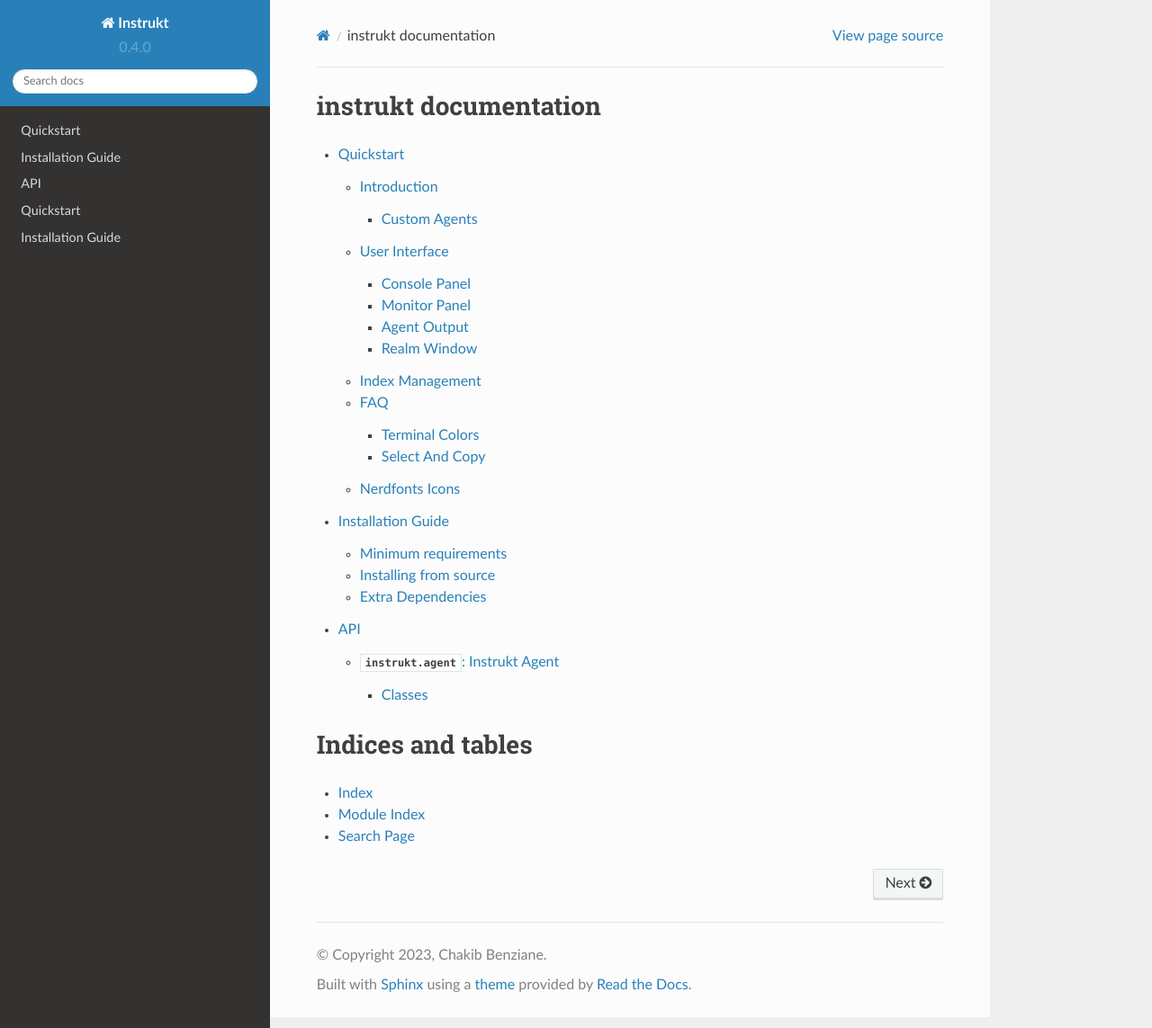
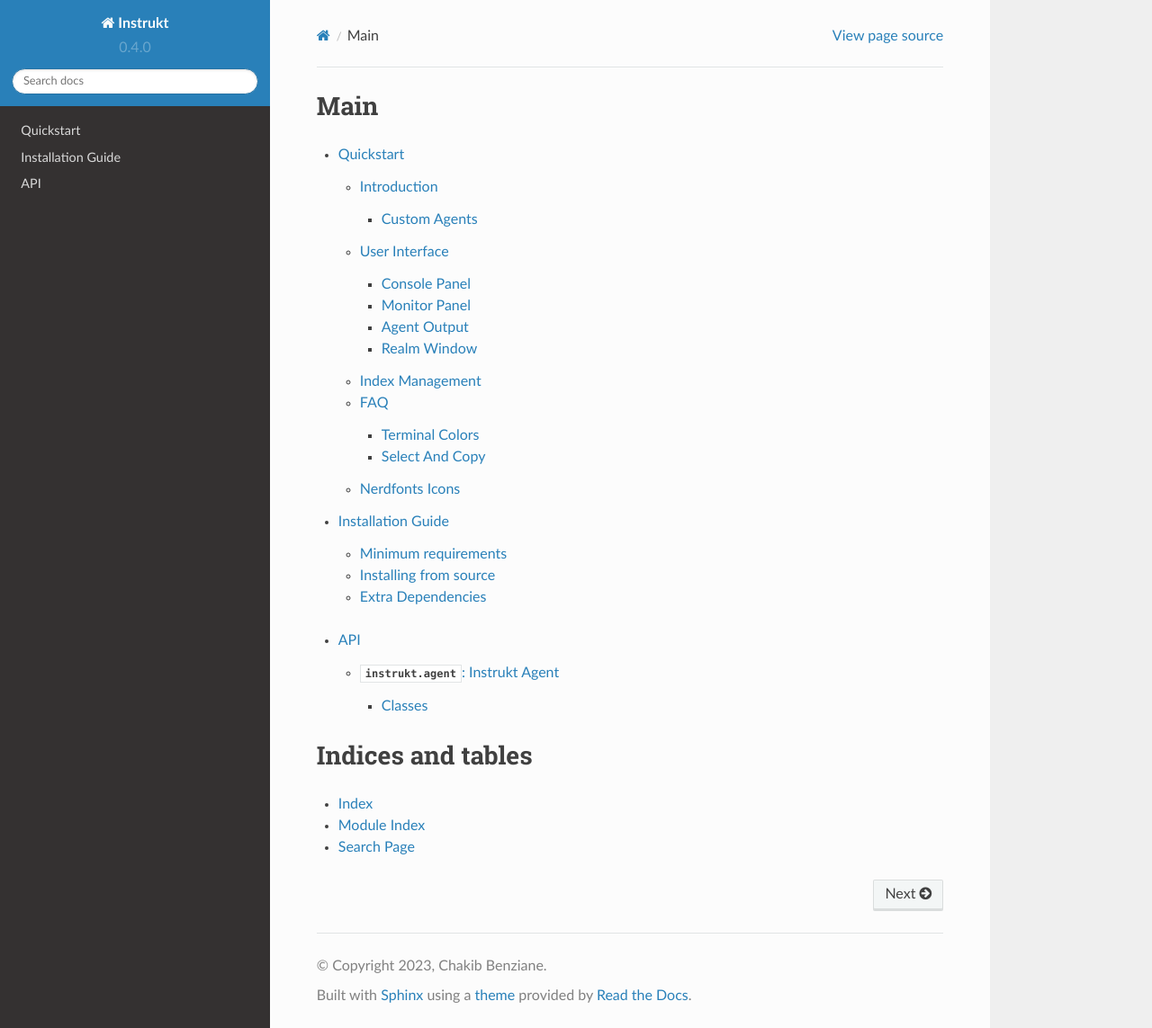
Before and after one commit to blob42/Instrukt, a Sphinx documentation site: the page built from docs/source/index.rst, in a window 1280 px wide and 1143 px high. Shown: the whole window at 90% size. Built offline with Sphinx 7.4.7 and the Read the Docs theme 2.0.0, drawn with Linux system fonts in a browser that asks for light colours.

Commit message:
sphinx doc: fix duplicate entries in sidebar

```diff
--- a/docs/source/conf.py
+++ b/docs/source/conf.py
@@ -77,8 +77,7 @@ templates_path = ['_templates']
 # -- Options for HTML output -------------------------------------------------
 # https://www.sphinx-doc.org/en/master/usage/configuration.html#options-for-html-output
 
-# html_theme = 'alabaster'
-html_theme = "sphinx_rtd_theme"
+html_theme = 'sphinx_rtd_theme'
 #https://sphinx-rtd-theme.readthedocs.io/en/stable/configuring.html
 
 # html_theme = "sphinx_book_theme"
--- a/docs/source/html_index.rst
+++ /dev/null
@@ -1,16 +0,0 @@
-instrukt documentation
-======================
-
-.. toctree::
-   :maxdepth: 3
-
-   quickstart
-   install
-   api
-
-Indices and tables
-==================
-
-* :ref:`genindex`
-* :ref:`modindex`
-* :ref:`search`
--- a/docs/source/index.rst
+++ b/docs/source/index.rst
@@ -3,13 +3,27 @@
    You can adapt this file completely to your liking, but it should at least
    contain the root `toctree` directive.
 
+.. only:: html
 
+   Main
+   ====
+
+.. toctree::
+   :maxdepth: 3
+
+   quickstart
+   install
 
 .. only:: html
 
-   .. include:: html_index.rst
+    .. toctree::
+       :maxdepth: 4
 
+       api
 
-.. only:: markdown
+    Indices and tables
+    ==================
 
-    .. include:: md_index.rst
+    * :ref:`genindex`
+    * :ref:`modindex`
+    * :ref:`search`
--- a/docs/source/md_index.rst
+++ /dev/null
@@ -1,9 +0,0 @@
-
-instrukt documentation
-~~~~~~~~~~~~~~~~~~~~~~
-
-.. toctree::
-   :maxdepth: 2
-
-   quickstart
-   install
```
